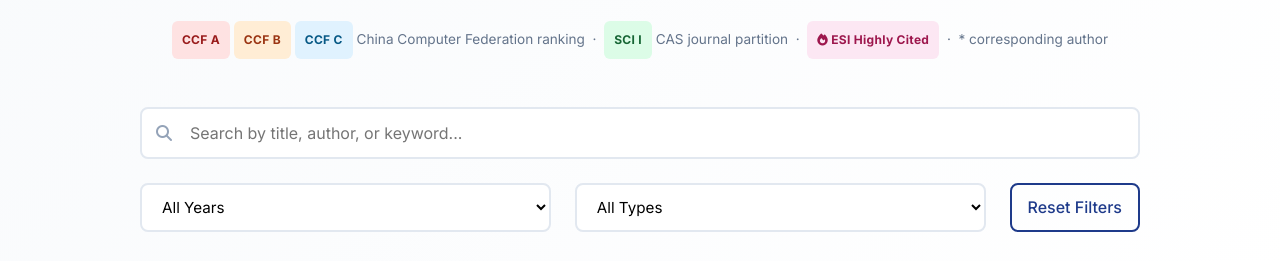
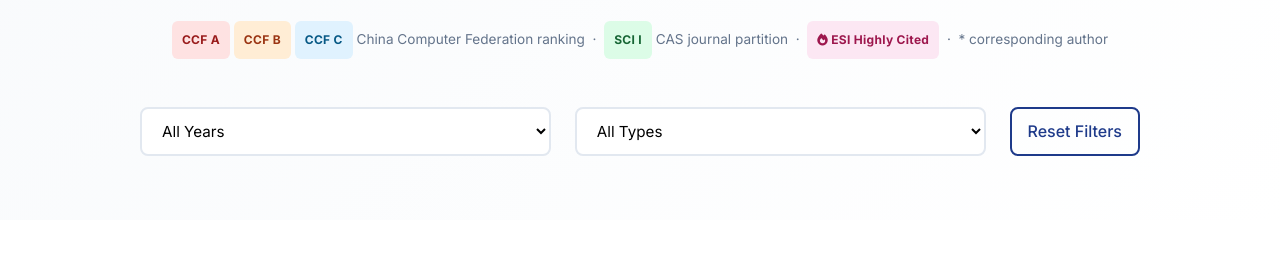
Before and after one commit to chenning93/chenning93.github.io, a plain HTML site: page pages/publications.html in a window 1280 px wide. Shown: the part 285-546 px from the top of the page. Drawn offline with nearby package versions, Linux system fonts and the light colour scheme.

Commit message:
Publications: remove the search box

```diff
--- a/pages/publications.html
+++ b/pages/publications.html
@@ -45,10 +45,6 @@
 
             <!-- Search and Filters  -->
             <div class="pub-controls">
-                <div class="search-box">
-                    <i class="fas fa-search"></i>
-                    <input type="text" id="pub-search" placeholder="Search by title, author, or keyword...">
-                </div>
                 <div class="filter-group">
                     <!-- Year options are filled in automatically from the year sections below -->
                     <select id="year-filter" class="filter-select">
```
